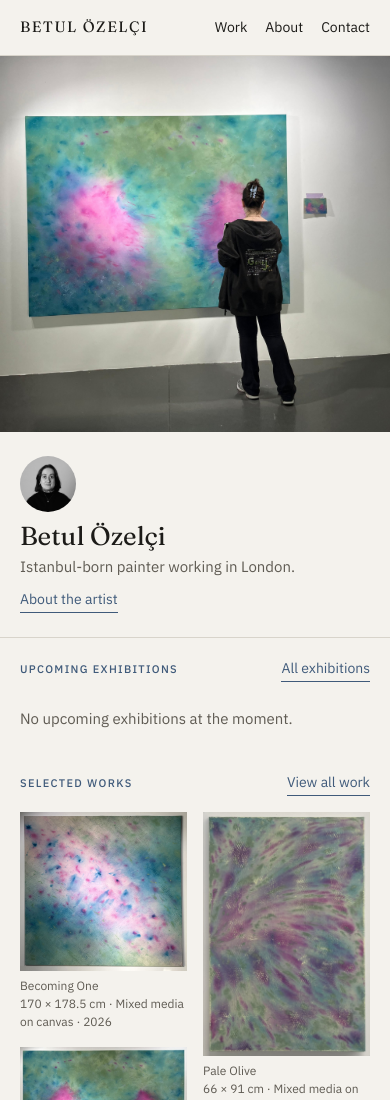
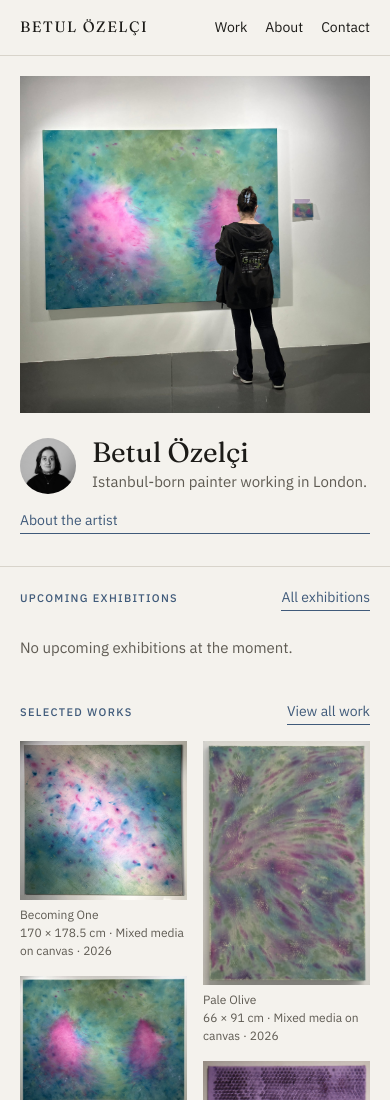
Before and after one commit to betulozelci/betulozelci.github.io, a plain HTML site: page index.html in a window 390 px wide. Shown: the top 1100 px of the page. Drawn offline with Linux system fonts and the light colour scheme.

Commit message:
Fixed #3

```diff
--- a/css/style.css
+++ b/css/style.css
@@ -34,40 +34,39 @@ figure { margin: 0; }
   .nav a { font-size: 14px; }
 }
 
-/* ---------- home: hero ---------- */
-.hero { position: relative; background: var(--ph); min-height: 320px; }
-.hero img { width: 100%; height: 640px; object-fit: cover; }
-.hero .caption { position: absolute; right: var(--gutter); bottom: 16px; font-size: 12px; color: var(--muted); background: var(--bg); padding: 6px 10px; border: 1px solid var(--line); }
-/* slideshow version: whole photos, cross-fading */
-.hero--slides {
-  --hero-ratio: 1.2;                                   /* overwritten from the photos once they load */
+/* ---------- home: hero + intro, side by side ---------- */
+.top { display: flex; align-items: center; gap: 56px; padding-top: 40px; padding-bottom: 56px; }
+.hero {
+  --hero-ratio: 1.2;                       /* overwritten from the photos once they load */
+  position: relative; flex: 0 0 56%; width: 56%;
+  aspect-ratio: var(--hero-ratio);         /* the box takes the proportions of the tallest photo … */
+  max-height: 72vh;                        /* … but never grows past most of the screen */
   background: var(--bg);
-  height: min(82vh, calc(100vw / var(--hero-ratio)));  /* as tall as the tallest photo needs, never taller than the screen */
-  min-height: 0;
 }
-.hero--slides .slide { position: absolute; inset: 0; opacity: 0; transition: opacity 1.4s ease; }
-.hero--slides .slide.is-active { opacity: 1; }
-.hero--slides .slide img { width: 100%; height: 100%; object-fit: contain; object-position: center; display: block; }
-.hero--slides .slide .missing { position: absolute; inset: 0; }
-@media (prefers-reduced-motion: reduce) { .hero--slides .slide { transition: none; } }
-@media (max-width: 720px) {
-  .hero img { height: 440px; }
-  .hero .caption { right: 12px; bottom: 12px; font-size: 11px; }
-  .hero--slides { height: min(70vh, calc(100vw / var(--hero-ratio))); }
+.hero img, .hero .slide { position: absolute; inset: 0; width: 100%; height: 100%; }
+.hero img { object-fit: contain; object-position: center; display: block; }   /* whole photo, never cropped */
+.hero .slide { opacity: 0; transition: opacity 1.4s ease; }
+.hero .slide.is-active { opacity: 1; }
+.hero .caption { position: absolute; right: 12px; bottom: 12px; font-size: 12px; color: var(--muted); background: var(--bg); padding: 6px 10px; border: 1px solid var(--line); }
+.hero .missing { position: absolute; inset: 0; min-height: 0; }
+@media (prefers-reduced-motion: reduce) { .hero .slide { transition: none; } }
+@media (max-width: 900px) {
+  .top { flex-direction: column; align-items: stretch; gap: 24px; padding-top: 20px; padding-bottom: 32px; }
+  .hero { flex: none; width: 100%; max-height: none; }
 }
 
 /* ---------- home: intro ---------- */
-.intro { display: flex; align-items: center; gap: 24px; padding-top: 40px; padding-bottom: 40px; }
+.intro { flex: 1; display: flex; flex-direction: column; align-items: flex-start; gap: 20px; }
 .intro .avatar { width: 72px; height: 72px; border-radius: 50%; object-fit: cover; background: var(--ph); flex-shrink: 0; }
-.intro h1 { margin: 0 0 6px; font-family: var(--serif); font-weight: 400; font-size: 34px; line-height: 1.1; }
-.intro p { margin: 0; font-size: 17px; color: var(--muted); }
-.intro .about-link { margin-left: auto; white-space: nowrap; }
-@media (max-width: 720px) {
-  .intro { flex-direction: column; align-items: flex-start; gap: 10px; padding-top: 24px; padding-bottom: 24px; }
+.intro h1 { margin: 0 0 10px; font-family: var(--serif); font-weight: 400; font-size: 44px; line-height: 1.08; }
+.intro p { margin: 0; font-size: 18px; line-height: 1.5; color: var(--muted); max-width: 34ch; }
+.intro .about-link { white-space: nowrap; }
+@media (max-width: 900px) {
+  .intro { flex-direction: row; flex-wrap: wrap; align-items: center; gap: 16px; }
   .intro .avatar { width: 56px; height: 56px; }
-  .intro h1 { font-size: 26px; }
+  .intro h1 { font-size: 28px; margin-bottom: 4px; }
   .intro p { font-size: 15px; }
-  .intro .about-link { margin-left: 0; }
+  .intro .about-link { flex-basis: 100%; }
 }
 
 /* ---------- shared bits ---------- */
@@ -212,7 +211,7 @@ dialog.zoom::backdrop { background: rgba(28, 27, 24, .9); }
 
 /* ---------- missing image notice (test builds only) ---------- */
 .missing { display: flex; align-items: center; justify-content: center; background: var(--ph); color: var(--muted); font-size: 12px; min-height: 200px; border: 1px dashed #b8b4aa; text-align: center; padding: 12px; word-break: break-all; }
-.hero .missing, .studio .missing { min-height: 320px; }
+.studio .missing { min-height: 320px; }
 .intro .missing { width: 72px; height: 72px; min-height: 0; border-radius: 50%; font-size: 9px; padding: 4px; }
 .thumbs .missing { width: 88px; height: 88px; min-height: 0; font-size: 9px; padding: 4px; margin-bottom: 4px; }
 @media (max-width: 720px) { .thumbs .missing { width: 100%; height: 78px; } }
--- a/index.html
+++ b/index.html
@@ -21,11 +21,13 @@
     </nav>
   </header>
 
-  <!-- Hero: the photos in "hero_slides" (data/site.json) fade into each other every "hero_seconds".
-       If that list is empty, the painting named in "hero" is shown instead. -->
+  <!-- Top of the page: photo slideshow on the left, name and intro on the right.
+       The photos come from "hero_slides" in data/site.json and fade every "hero_seconds";
+       if that list is empty, the painting named in "hero" is shown instead. -->
+  <div class="top wrap">
     <section class="hero" id="hero" aria-label="Featured photos"></section>
 
-  <section class="intro wrap" aria-label="Introduction">
+    <section class="intro" aria-label="Introduction">
       <div id="avatar" aria-hidden="true"></div>
       <div>
         <h1 data-site="name">Artist Name</h1>
@@ -33,6 +35,7 @@
       </div>
       <a class="link about-link" href="about.html">About the artist</a>
     </section>
+  </div>
 
   <!-- Upcoming exhibitions: current and future shows from js/exhibitions.js (max 3).
        When there are none, the line below is shown instead. -->
--- a/js/main.js
+++ b/js/main.js
@@ -160,7 +160,6 @@
   // Photos are shown whole (never cropped). The box takes the proportions of the tallest photo,
   // capped to the screen height, so every slide fits inside it; the page colour fills any margin.
   function renderHeroSlides(box, slides) {
-    box.classList.add('hero--slides');
     var ratio = Infinity, frames = [];
     slides.forEach(function (sl, i) {
       var frame = el('div', 'slide' + (i === 0 ? ' is-active' : ''));
@@ -200,7 +199,9 @@
       P.forEach(function (p) { if (pid(p) === S.hero) hero = p; });
       if (!hero && P.length) hero = newestFirst(P)[0];
       if (hero && heroBox) {
-        heroBox.appendChild(img(frontSrc(hero), hero.title));
+        var hi = img(frontSrc(hero), hero.title);
+        hi.addEventListener('load', function () { if (hi.naturalHeight) heroBox.style.setProperty('--hero-ratio', String(hi.naturalWidth / hi.naturalHeight)); });
+        heroBox.appendChild(hi);
         heroBox.appendChild(el('span', 'caption', hero.title + ', ' + hero.year + ' · ' + String(hero.medium || '').toLowerCase() + ' · ' + hero.width_cm + ' × ' + hero.height_cm + ' cm'));
       }
     }
```
Lines whose indentation alone changed are shown as unchanged.
